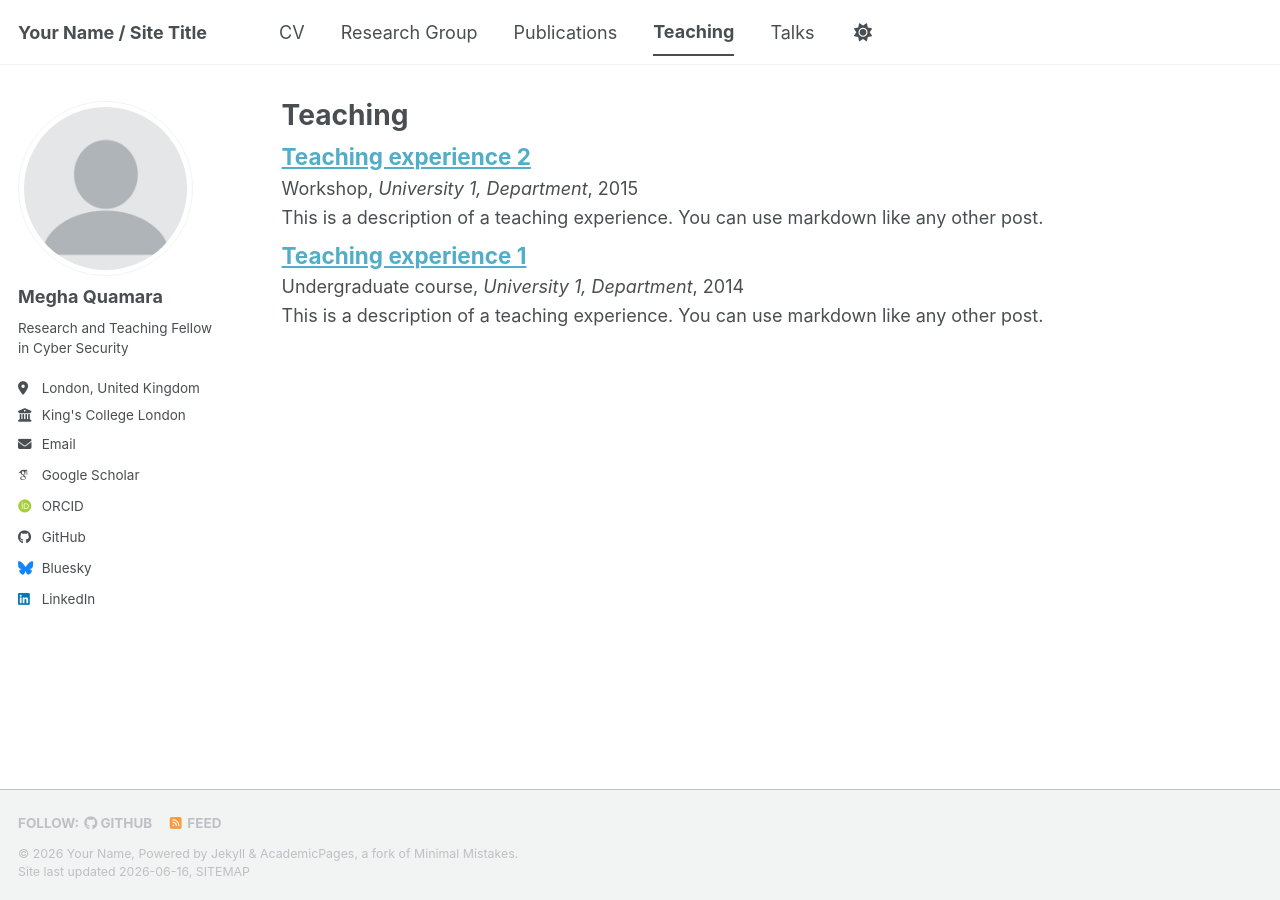
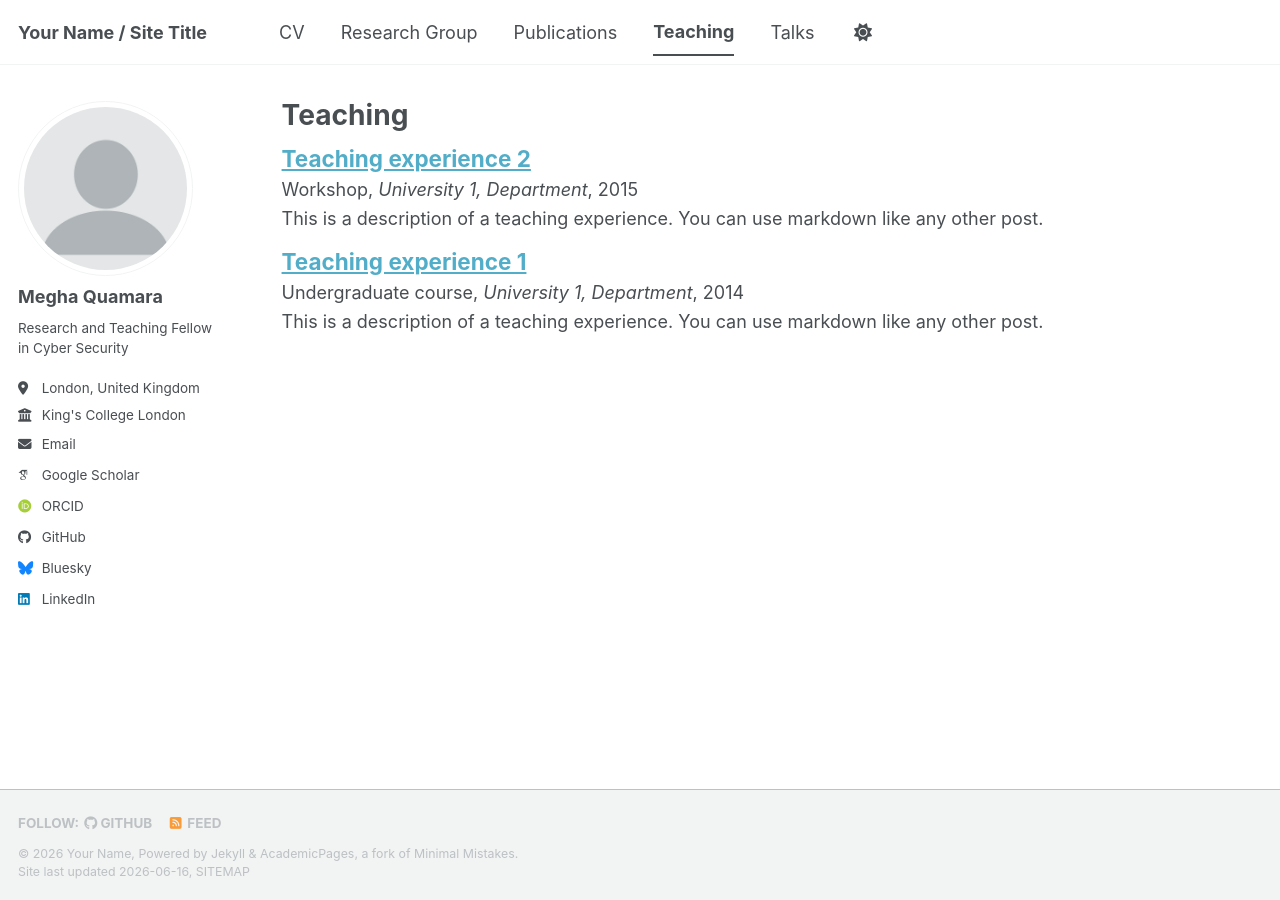
Before and after one commit to meghaquamara/personal-website, a Jekyll site: the page built from _pages/teaching.html, in a window 1280 px wide. Built offline with Jekyll 4.4.1, drawn with Linux system fonts in a browser that asks for light colours; some web fonts are replaced; a script bundle is joined from its source files by our own code; library files that are not in the unit come from our copies.

Commit message:
Update main.scss

```diff
--- a/assets/css/main.scss
+++ b/assets/css/main.scss
@@ -43,7 +43,7 @@
 ;
 
 .archive__item-title {
-    margin-top: 0.5em !important;
+    margin-top: 0.7em !important;
     margin-bottom: 0.2em !important;
 }
 
```
